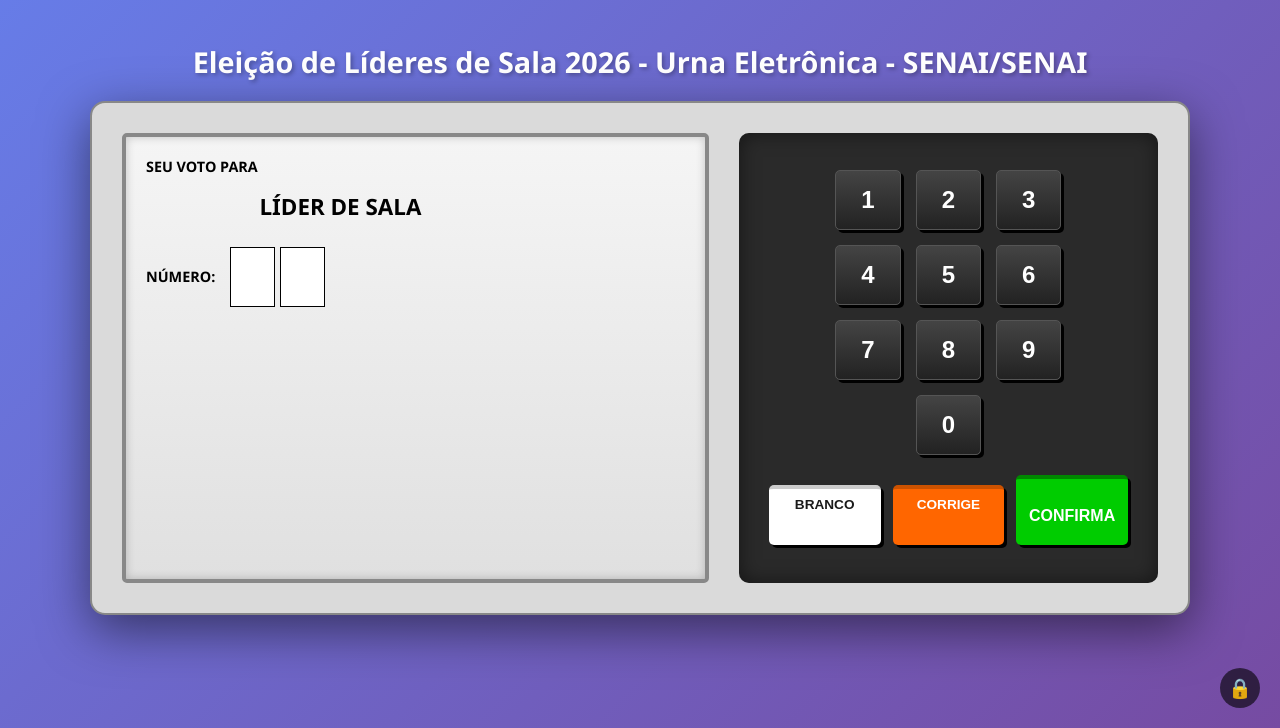
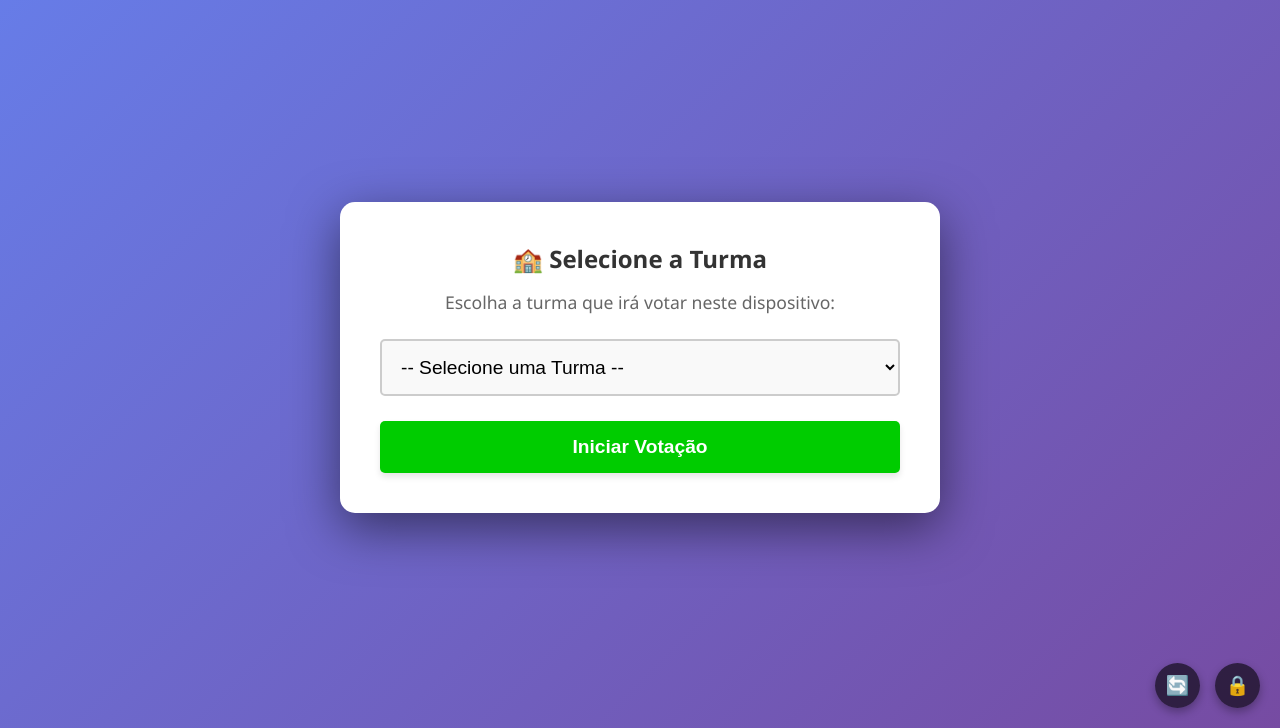
Before and after one commit to marcelobps/urna-escolar, a plain HTML site: page index.html in a window 1280 px wide. Shown: the part 72-800 px from the top of the page. Drawn offline with Linux system fonts and the light colour scheme.

Commit message:
Atualização geral

```diff
--- a/index.html
+++ b/index.html
@@ -8,10 +8,23 @@
 </head>
 <body>
     <div class="header">
-        <h1>Eleição de Líderes de Sala 2026 - Urna Eletrônica - SENAI/SENAI</h1>
+        <h1>Eleição de Líderes de Sala 2026 - <span id="headerTurma">Urna Eletrônica</span> - SENAI</h1>
     </div>
 
-    <div class="urna-container" id="urnaContainer">
+    <!-- TELA DE SELEÇÃO DE TURMA -->
+    <div class="selecao-turma-container" id="selecaoTurmaContainer">
+        <div class="selecao-box">
+            <h2>🏫 Selecione a Turma</h2>
+            <p>Escolha a turma que irá votar neste dispositivo:</p>
+            <select id="selectTurma" class="select-turma">
+                <option value="">-- Selecione uma Turma --</option>
+                <!-- Opções carregadas pelo JavaScript -->
+            </select>
+            <button class="btn-iniciar" onclick="confirmarTurma()">Iniciar Votação</button>
+        </div>
+    </div>
+
+    <div class="urna-container" id="urnaContainer" style="display: none;">
 
         <!-- TELA DA URNA -->
         <div class="display-section">
@@ -91,7 +104,7 @@
         </div>
     </div>
 
-    <!-- RESULTADOS (Mantenha igual) -->
+    <!-- RESULTADOS -->
     <div class="resultados-container" id="resultadosContainer">
         <div class="resultados-header">
             <h2>📊 Resultado da Eleição</h2>
@@ -99,16 +112,20 @@
         <div id="resultadosContent"></div>
         <div class="resultados-acoes">
             <button class="btn-voltar" onclick="voltarUrna()">Voltar</button>
-            <button class="btn-resetar" onclick="resetarVotos()">Resetar</button>
+            <button class="btn-resetar" onclick="resetarVotos()">Resetar Todo Sistema</button>
         </div>
     </div>
 
-    <button class="admin-btn" onclick="verResultados()">🔒</button>
+    <!-- PAINEL ADMINISTRADOR (Ícones) -->
+    <div class="botoes-admin">
+        <button class="admin-btn admin-btn-trocar" onclick="abrirModalTrocarTurma()" title="Trocar Turma">🔄</button>
+        <button class="admin-btn" onclick="verResultados()" title="Resultados da Eleição">🔒</button>
+    </div>
 
-    <!-- MODAL DE SENHA (Novo) -->
+    <!-- MODAL DE SENHA -->
     <div id="modalSenha" class="modal-senha-overlay" style="display: none;">
         <div class="modal-senha-box">
-            <h3>🔐 Área Restrita</h3>
+            <h3 id="modalSenhaTitulo">🔐 Área Restrita</h3>
             <p>Digite a senha do administrador:</p>
             <input type="password" id="inputSenhaAdmin" placeholder="Senha...">
             <div class="modal-botoes">
@@ -122,5 +139,4 @@
     <script src="data.js"></script>
     <script src="script.js"></script>
 </body>
-
 </html>
--- a/script.js
+++ b/script.js
@@ -7,14 +7,65 @@ const SALT = "UrnaEscolar2026-Seguranca-Total";
 let numeroDigitado = '';
 let contagemVotos = {};
 let votoEmBranco = false;
+let turmaSelecionada = localStorage.getItem('turmaAtual') || '';
+let acaoAdminPendente = ''; // Registra o que o ADM quer fazer após digitar a senha
 
 // Inicialização dos contadores
 candidatos.forEach(c => contagemVotos[c.numero] = 0);
 contagemVotos['BR'] = 0;
 contagemVotos['NULO'] = 0;
 
-// Carrega dados salvos ao abrir a página
+// Carrega os dados salvos e inicializa as telas
 carregarDados();
+inicializarTela();
+
+function inicializarTela() {
+    carregarTurmasNoSelect();
+    if (turmaSelecionada) {
+        iniciarInterfaceUrna();
+    } else {
+        mostrarSelecaoTurma();
+    }
+}
+
+// --- FUNÇÕES DE CONTROLE DE TURMA ---
+
+function carregarTurmasNoSelect() {
+    const select = document.getElementById('selectTurma');
+    // Pega as turmas únicas para não repetir, ignorando valores vazios e as organiza de A a Z
+    const turmas = [...new Set(candidatos.map(c => c.turma).filter(Boolean))].sort();
+
+    turmas.forEach(t => {
+        const opt = document.createElement('option');
+        opt.value = t;
+        opt.textContent = t;
+        select.appendChild(opt);
+    });
+}
+
+function mostrarSelecaoTurma() {
+    document.getElementById('urnaContainer').style.display = 'none';
+    document.getElementById('selecaoTurmaContainer').style.display = 'flex';
+    document.getElementById('headerTurma').textContent = 'Urna Eletrônica';
+}
+
+function confirmarTurma() {
+    const select = document.getElementById('selectTurma');
+    if (!select.value) {
+        alert('Por favor, selecione uma turma antes de iniciar!');
+        return;
+    }
+    turmaSelecionada = select.value;
+    localStorage.setItem('turmaAtual', turmaSelecionada);
+    iniciarInterfaceUrna();
+}
+
+function iniciarInterfaceUrna() {
+    document.getElementById('selecaoTurmaContainer').style.display = 'none';
+    document.getElementById('urnaContainer').style.display = 'flex';
+    document.getElementById('headerTurma').textContent = `Turma: ${turmaSelecionada}`;
+    corrigir(); // Limpa e prepara a urna
+}
 
 // --- FUNÇÕES DA URNA (VOTAÇÃO) ---
 
@@ -26,7 +77,7 @@ function tocarSomUrna() {
 }
 
 function digitarNumero(num) {
-    if (votoEmBranco) return; // Se apertou branco, bloqueia números
+    if (votoEmBranco) return;
 
     if (numeroDigitado.length < 2) {
         numeroDigitado += num;
@@ -44,14 +95,14 @@ function atualizarDisplay() {
 }
 
 function buscarCandidato() {
-    const candidato = candidatos.find(c => c.numero === numeroDigitado);
+    // FILTRO DE TURMA: Agora o candidato só será achado se for da mesma turma que está logada na urna
+    const candidato = candidatos.find(c => c.numero === numeroDigitado && c.turma === turmaSelecionada);
 
-    // Mostra o rodapé e a área de dados
     document.getElementById('rodapeInstrucoes').style.display = 'block';
     document.getElementById('dadosCandidato').style.display = 'block';
 
     if (candidato) {
-        // Candidato ENCONTRADO
+        // Candidato ENCONTRADO e pertencente a turma escolhida
         document.getElementById('nomeCandidato').textContent = candidato.nome;
         document.getElementById('turmaCandidato').textContent = candidato.turma;
         document.getElementById('imgCandidato').src = candidato.foto;
@@ -59,7 +110,7 @@ function buscarCandidato() {
 
         document.getElementById('msgNulo').style.display = 'none';
     } else {
-        // Voto NULO
+        // Voto NULO (Número errado ou candidato de outra turma)
         document.getElementById('nomeCandidato').textContent = '';
         document.getElementById('turmaCandidato').textContent = '';
         document.getElementById('molduraFoto').style.display = 'none';
@@ -69,16 +120,15 @@ function buscarCandidato() {
 }
 
 function votarBranco() {
-    if (numeroDigitado.length > 0) return; // Só funciona se não tiver digitado nada
+    if (numeroDigitado.length > 0) return;
 
     votoEmBranco = true;
-    atualizarDisplay(); // Garante que números sumam
+    atualizarDisplay();
 
     document.getElementById('rodapeInstrucoes').style.display = 'block';
     document.getElementById('dadosCandidato').style.display = 'block';
     document.getElementById('msgBranco').style.display = 'block';
 
-    // Esconder outros elementos
     document.getElementById('msgNulo').style.display = 'none';
     document.getElementById('molduraFoto').style.display = 'none';
     document.getElementById('nomeCandidato').textContent = '';
@@ -91,7 +141,6 @@ function corrigir() {
 
     atualizarDisplay();
 
-    // Esconder tudo para reiniciar
     document.getElementById('rodapeInstrucoes').style.display = 'none';
     document.getElementById('dadosCandidato').style.display = 'none';
     document.getElementById('molduraFoto').style.display = 'none';
@@ -103,25 +152,23 @@ function corrigir() {
 function confirmar() {
     let tipoVoto = '';
 
-    // Define o tipo de voto
     if (votoEmBranco) {
         tipoVoto = 'BR';
     } else if (numeroDigitado.length === 2) {
-        const candidato = candidatos.find(c => c.numero === numeroDigitado);
+        // FILTRO DE TURMA: Computa o voto corretamente apenas se ele pertencer a turma logada
+        const candidato = candidatos.find(c => c.numero === numeroDigitado && c.turma === turmaSelecionada);
         tipoVoto = candidato ? numeroDigitado : 'NULO';
     } else {
-        return; // Não faz nada se não tiver voto completo
+        return;
     }
 
     tocarSomUrna();
 
-    // 1. Salvar voto individual (log)
     const voto = { tipo: tipoVoto, timestamp: Date.now() };
     const votosTotal = JSON.parse(localStorage.getItem('votosEscolares')) || [];
     votosTotal.push(voto);
     localStorage.setItem('votosEscolares', JSON.stringify(votosTotal));
 
-    // 2. Atualizar contagem rápida
     if (contagemVotos[tipoVoto] !== undefined) {
         contagemVotos[tipoVoto]++;
     } else {
@@ -129,10 +176,8 @@ function confirmar() {
     }
     localStorage.setItem('contagemVotos', JSON.stringify(contagemVotos));
 
-    // 3. Mostrar tela de FIM
     document.getElementById('telaFim').style.display = 'flex';
 
-    // Reiniciar após 3 segundos
     setTimeout(() => {
         corrigir();
         document.getElementById('telaFim').style.display = 'none';
@@ -141,22 +186,32 @@ function confirmar() {
 
 // --- SISTEMA DE LOGIN SEGURO (MODAL) ---
 
-// Abre a janelinha de senha
 function verResultados() {
+    acaoAdminPendente = 'resultados';
+    abrirModalSenhaGeral('📊 Ver Resultados');
+}
+
+function abrirModalTrocarTurma() {
+    acaoAdminPendente = 'trocarTurma';
+    abrirModalSenhaGeral('🔄 Trocar Turma');
+}
+
+function abrirModalSenhaGeral(titulo) {
     const modal = document.getElementById('modalSenha');
     const input = document.getElementById('inputSenhaAdmin');
+    const tituloEl = document.getElementById('modalSenhaTitulo');
+
+    if (titulo) tituloEl.textContent = titulo;
 
     modal.style.display = 'flex';
-    input.value = ''; // Limpa o campo
-    input.focus();    // Já deixa pronto pra digitar
+    input.value = '';
+    input.focus();
 }
 
-// Fecha a janelinha
 function fecharModalSenha() {
     document.getElementById('modalSenha').style.display = 'none';
 }
 
-// Verifica a senha quando clica em "Entrar"
 async function conferirSenhaModal() {
     const input = document.getElementById('inputSenhaAdmin');
     const senhaDigitada = input.value;
@@ -165,7 +220,16 @@ async function conferirSenhaModal() {
 
     if (senhaCorreta) {
         fecharModalSenha();
-        abrirPainelResultados();
+
+        // Direciona pra onde o ADM queria ir
+        if (acaoAdminPendente === 'resultados') {
+            abrirPainelResultados();
+        } else if (acaoAdminPendente === 'trocarTurma') {
+            turmaSelecionada = '';
+            localStorage.removeItem('turmaAtual');
+            document.getElementById('resultadosContainer').classList.remove('ativo');
+            mostrarSelecaoTurma();
+        }
     } else {
         alert('❌ Senha incorreta!');
         input.value = '';
@@ -173,14 +237,12 @@ async function conferirSenhaModal() {
     }
 }
 
-// Atalho: Pressionar ENTER no campo de senha
 document.getElementById('inputSenhaAdmin').addEventListener('keypress', function (e) {
     if (e.key === 'Enter') {
         conferirSenhaModal();
     }
 });
 
-// Criptografia da senha (não mexer)
 async function verificarSenha(senhaDigitada) {
     const textoMisturado = senhaDigitada + SALT;
     const msgBuffer = new TextEncoder().encode(textoMisturado);
@@ -200,25 +262,19 @@ function abrirPainelResultados() {
     document.getElementById('urnaContainer').style.display = 'none';
     container.classList.add('ativo');
 
-    // Montar HTML de resultados
     let html = '';
-
-    // Agrupar por turma
     const turmas = {};
 
     candidatos.forEach(c => {
-        // --- PROTEÇÃO CONTRA DADOS VAZIOS ---
-        // Se o candidato não tiver nome ou número, ele é ignorado
         if (!c.nome || !c.numero || !c.turma) return;
 
         if (!turmas[c.turma]) turmas[c.turma] = [];
         turmas[c.turma].push({ ...c, votos: contagemVotos[c.numero] || 0 });
     });
 
-    // Exibir Brancos e Nulos
     html += `
         <div class="turma-resultado">
-            <h3 style="color: #555;">⚪ Votos Neutros</h3>
+            <h3 style="color: #555;">⚪ Votos Neutros (Todas as turmas)</h3>
             <div class="candidato-resultado">
                 <span>Votos em Branco</span>
                 <strong>${contagemVotos['BR']}</strong>
@@ -230,8 +286,6 @@ function abrirPainelResultados() {
         </div>
     `;
 
-    // Exibir Candidatos por Turma
-    // Verifica se existem turmas antes de tentar exibir
     const nomesTurmas = Object.keys(turmas).sort();
 
     if (nomesTurmas.length === 0) {
@@ -241,7 +295,6 @@ function abrirPainelResultados() {
     for (let turma of nomesTurmas) {
         html += `<h3 style="margin-top:20px; color: #667eea; border-bottom: 2px solid #eee; padding-bottom:5px;">${turma}</h3>`;
 
-        // Ordenar do mais votado para o menos votado
         turmas[turma].sort((a,b) => b.votos - a.votos);
 
         turmas[turma].forEach((c, index) => {
@@ -263,18 +316,21 @@ function abrirPainelResultados() {
 
 function voltarUrna() {
     document.getElementById('resultadosContainer').classList.remove('ativo');
-    document.getElementById('urnaContainer').style.display = 'flex';
-    corrigir(); // Limpa a tela
+    if (turmaSelecionada) {
+        document.getElementById('urnaContainer').style.display = 'flex';
+    } else {
+        mostrarSelecaoTurma();
+    }
+    corrigir();
 }
 
 function resetarVotos() {
-    if (confirm('⚠️ ATENÇÃO: Isso vai apagar TODOS os votos da escola!\n\nTem certeza?')) {
+    if (confirm('⚠️ ATENÇÃO: Isso vai apagar TODOS os votos da escola e a turma selecionada!\n\nTem certeza?')) {
         localStorage.clear();
         location.reload();
     }
 }
 
-// Carregar dados iniciais (Recuperar contagem se a página foi fechada)
 function carregarDados() {
     const salva = JSON.parse(localStorage.getItem('contagemVotos'));
     if (salva) {
--- a/style.css
+++ b/style.css
@@ -229,23 +229,104 @@ body {
 .btn-voltar { background: #667eea; }
 .btn-resetar { background: #dc3545; }
 
-/* --- BOTÃO DE ADMIN (Cadeado) --- */
-.admin-btn {
+/* TELA DE SELEÇÃO DE TURMA */
+.selecao-turma-container {
+    display: none; /* Controlado via JS */
+    align-items: center;
+    justify-content: center;
+    width: 100%;
+    max-width: 600px;
+    margin: auto;
+    flex: 1;
+}
+
+.selecao-box {
+    background: white;
+    padding: 40px;
+    border-radius: 15px;
+    box-shadow: 0 15px 50px rgba(0,0,0,0.5);
+    text-align: center;
+    width: 100%;
+}
+
+.selecao-box h2 {
+    color: #333;
+    margin-bottom: 15px;
+}
+
+.selecao-box p {
+    color: #666;
+    margin-bottom: 25px;
+    font-size: 1.1rem;
+}
+
+.select-turma {
+    width: 100%;
+    padding: 15px;
+    font-size: 1.2rem;
+    border: 2px solid #ccc;
+    border-radius: 5px;
+    margin-bottom: 25px;
+    outline: none;
+    cursor: pointer;
+    background-color: #f9f9f9;
+    transition: border-color 0.3s;
+}
+
+.select-turma:focus {
+    border-color: #667eea;
+}
+
+.btn-iniciar {
+    background: #00cc00;
+    color: white;
+    padding: 15px 30px;
+    border: none;
+    border-radius: 5px;
+    font-size: 1.2rem;
+    font-weight: bold;
+    cursor: pointer;
+    transition: 0.2s;
+    width: 100%;
+    box-shadow: 0 4px 6px rgba(0,0,0,0.1);
+}
+
+.btn-iniciar:hover {
+    background: #00aa00;
+    transform: translateY(-2px);
+}
+
+.btn-iniciar:active {
+    transform: translateY(0);
+}
+
+/* --- BOTÕES DE ADMIN --- */
+.botoes-admin {
     position: fixed;
     bottom: 20px;
     right: 20px;
+    display: flex;
+    gap: 15px;
+    z-index: 50;
+}
+
+.admin-btn {
     background: rgba(0,0,0,0.6);
     color: white;
-    width: 40px; height: 40px;
+    width: 45px; height: 45px;
     border-radius: 50%;
     border: none;
     cursor: pointer;
     font-size: 1.2rem;
     display: flex; align-items: center; justify-content: center;
     transition: all 0.3s;
-    z-index: 50;
+    box-shadow: 0 4px 10px rgba(0,0,0,0.3);
 }
-.admin-btn:hover { background: #000; transform: scale(1.1); }
+
+.admin-btn:hover {
+    background: #000;
+    transform: scale(1.1);
+}
 
 @keyframes piscar { 0% { opacity: 1; } 50% { opacity: 0; } 100% { opacity: 1; } }
 
```
